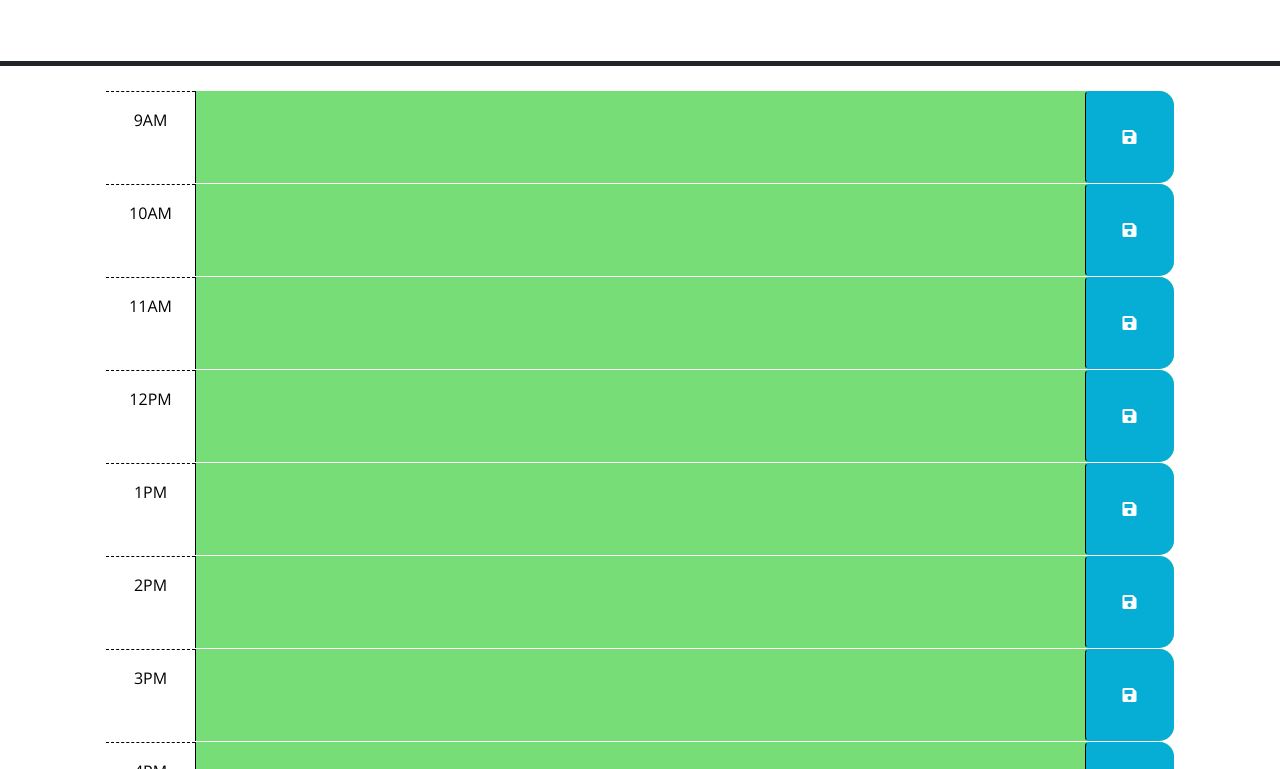
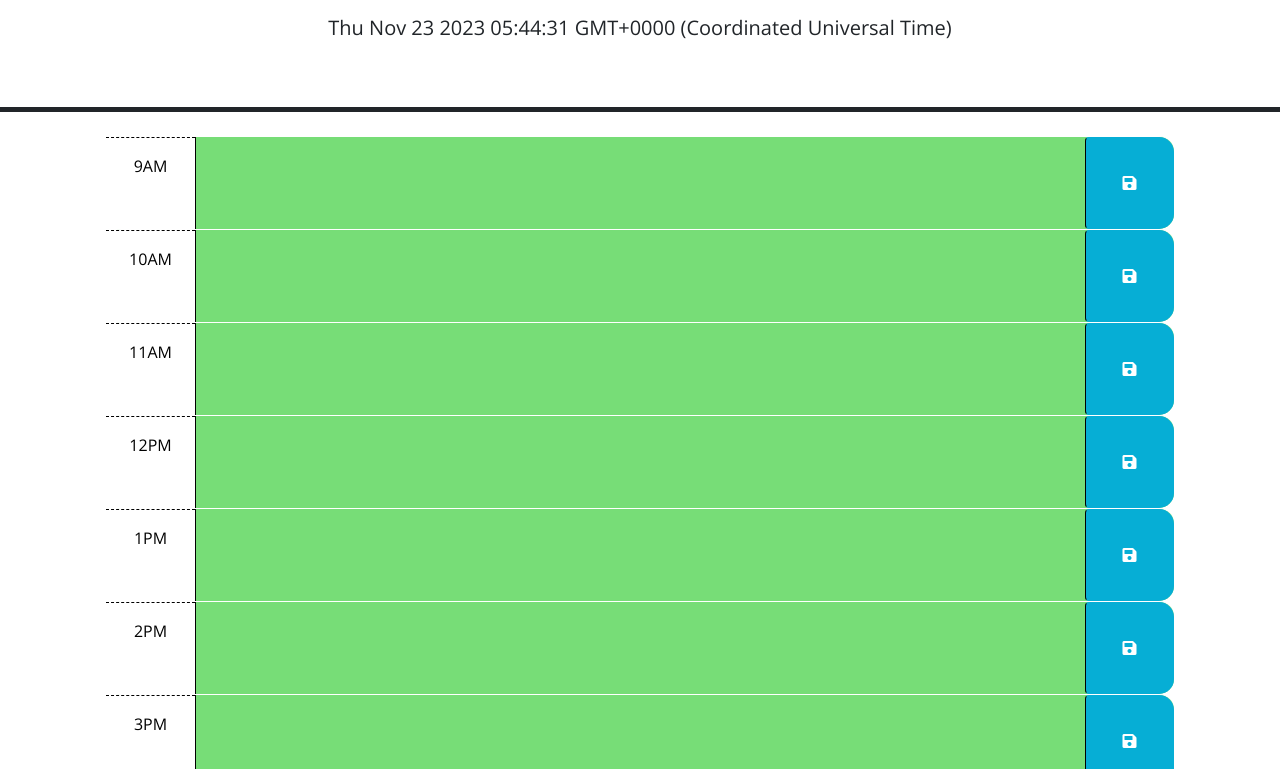
Before and after one commit to Brazz26/schedule-input-api, a plain HTML site: page index.html in a window 1280 px wide. Shown: the part 166-935 px from the top of the page. Drawn offline with nearby package versions, Linux system fonts and the light colour scheme.

Commit message:
inserted working date based on current timezone

```diff
--- a/assets/script.js
+++ b/assets/script.js
@@ -3,17 +3,19 @@
 // in the html.
 var saveBtnEl = $('#fa-save');
 var textAreaEL = $('#text-area')
-var hourContainerEl = $('#hour-');
 
-const currentDate = dayjs();
-const formattedDate = currentDate.format('YYYY-MM-DD');
-console.log(formattedDate);
-// console.log(dayjs());
+var date = new Date();
+var dd = date.getDate();
+var mm = date.getMonth() + 1;
+var yyyy = date.getFullYear();
+var newDate = mm + '' + dd + '' + yyyy;
+var p = document.getElementById('currentDate');
+p.innerHTML = date;
 
 $(function schedulePlan(event) {
 
   // var scheduleData = Input.value;
-  var schedule = document.getElementsByClassName('textarea').value;
+  var schedule = document.getElementsByClassName('input').value;
   var scheduleData = localStorage.getItem('schedule');
   var parsedSchedule = JSON.parse(schedule) || [];
   var inputData = JSON.stringify(parsedSchedule);
@@ -22,8 +24,8 @@ $(function schedulePlan(event) {
 
   localStorage.setItem('input', inputData);
 
-  if (event.target.matches('.hour-')) {
-    console.log(event.target.dataset.text);
+  if (event.target.matches(schedule)) {
+    console.log('Saved');
 
 
     console.log($(this).data('scheduleData'));
@@ -64,6 +66,6 @@ function timeblock() {
 }
 timeblock()
 $('.saveBtn').on('click', function(){
-  var schedule = $(this).prev().val()
-  console.log(schedule)
-})
+  var schedule = $(this).prev().val();
+  console.log(schedule);
+});
--- a/index.html
+++ b/index.html
@@ -27,7 +27,7 @@
     <header class="p-5 mb-4 border-5 border-bottom border-dark text-center">
       <h1 class="display-3">Work Day Scheduler</h1>
       <p class="lead">A simple calendar app for scheduling your work day</p>
-      <p id="currentDay" class="lead"></p>
+      <p id="currentDate" class="lead"></p>
     </header>
     <container class = hourContainer>
     <div class="container-lg px-5">
@@ -66,7 +66,7 @@
         </button>
       </div>
 
-      <!-- Example of a  time block. The "" class adds a green background color. -->
+      <!-- Example of a  time block. The "future" class adds a green background color. -->
       <div id="hour-12" class="row time-block ">
         <div class="col-2 col-md-1 hour text-center py-3">12PM</div>
         <textarea class="col-8 col-md-10 description" name="input" rows="3"> </textarea>
```
